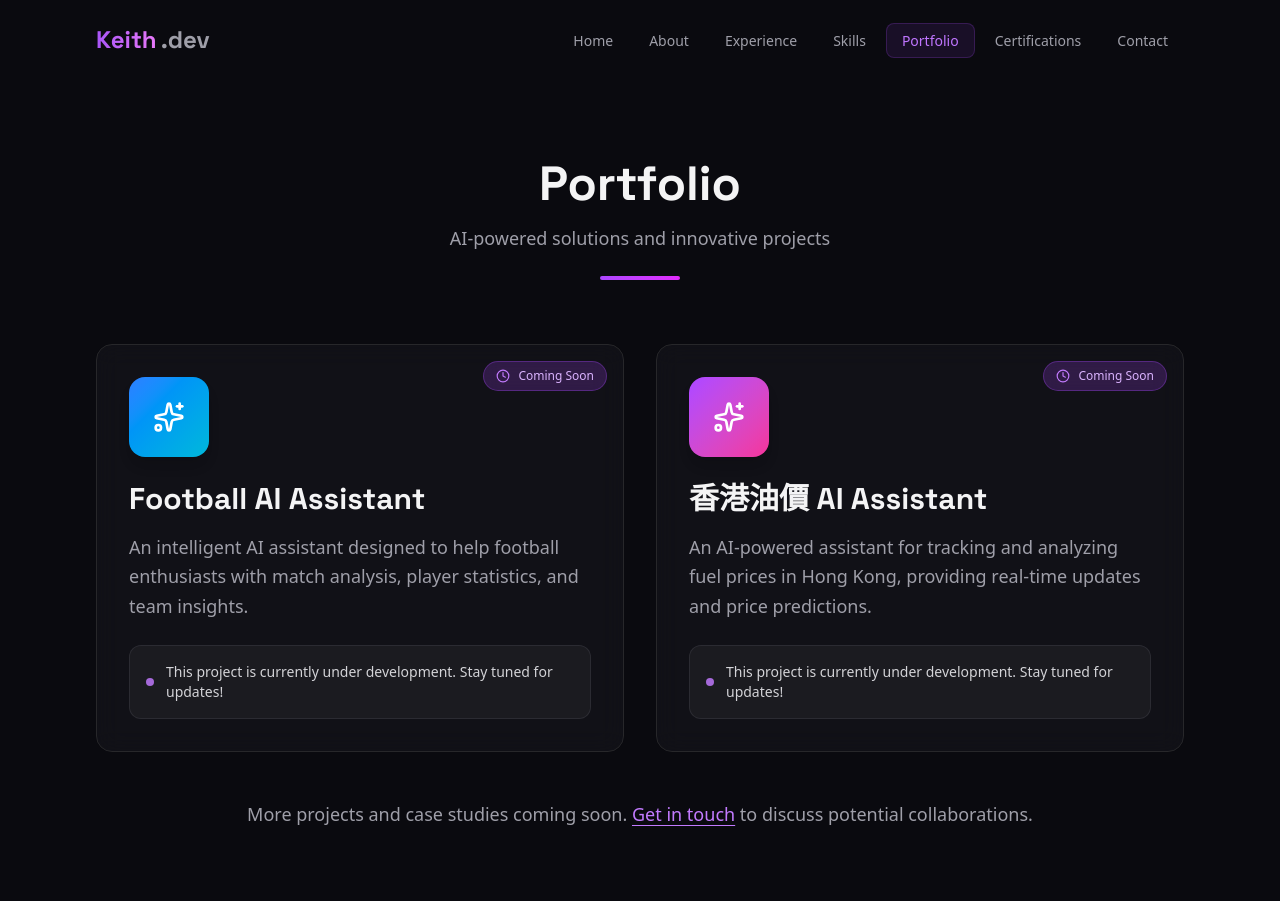
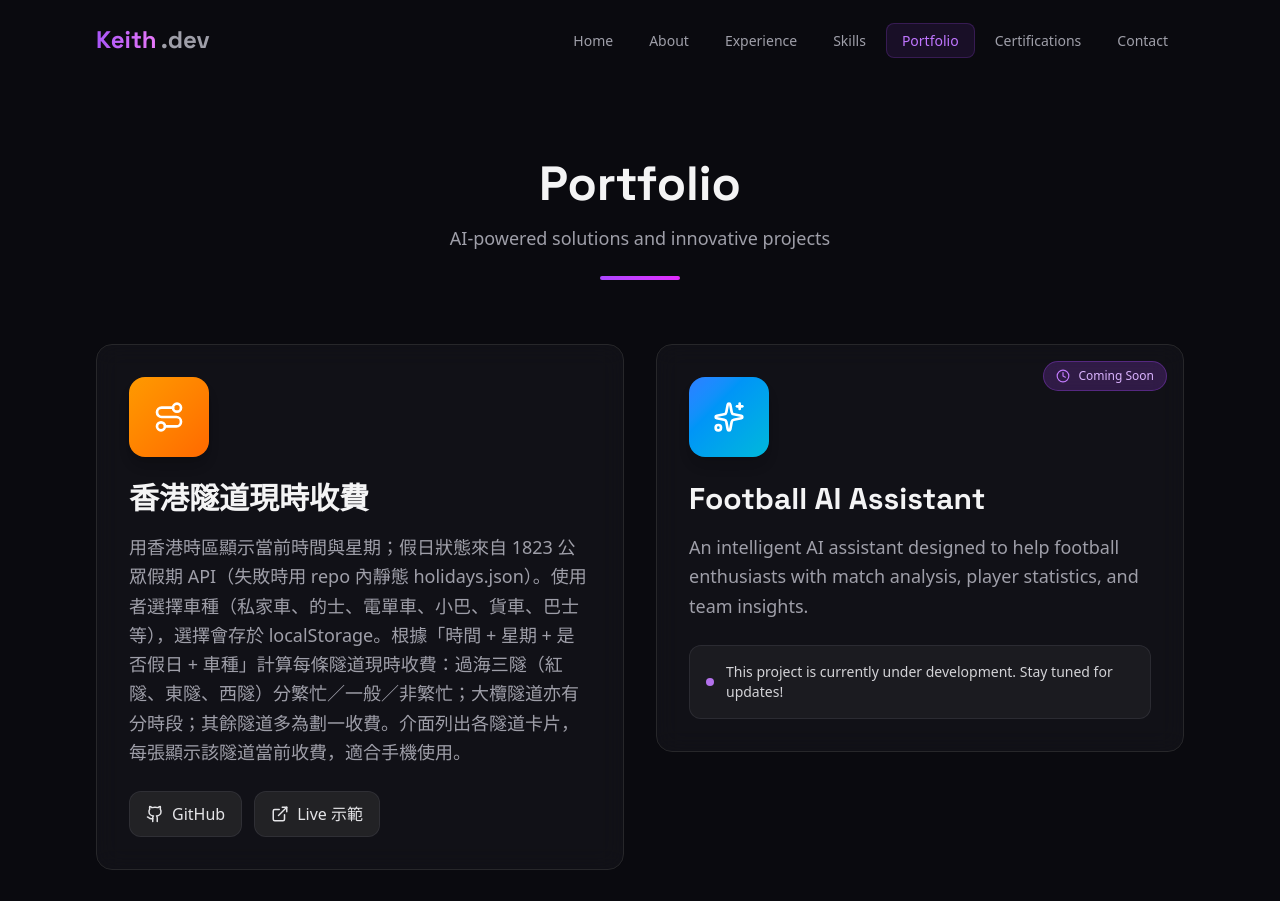
Before and after one commit to 8keithkwok/Personal-Portfolio, a Next.js app: page /portfolio in a window 1280 px wide. Shown: the top 901 px of the page. Built offline with nearby package versions, Linux system fonts and the light colour scheme.

Commit message:
feat(portfolio): add HK Tunnel Tolls with description and repo/live links

```diff
--- a/app/portfolio/page.tsx
+++ b/app/portfolio/page.tsx
@@ -1,13 +1,30 @@
 "use client";
 
 import { motion } from "framer-motion";
-import { Sparkles, Clock } from "lucide-react";
+import { Sparkles, Clock, Route, ExternalLink, Github } from "lucide-react";
 import PageWrapper from "@/components/PageWrapper";
 import SectionHeader from "@/components/SectionHeader";
 import AnimatedSection, { StaggerContainer, StaggerItem } from "@/components/AnimatedSection";
 
-export default function PortfolioPage() {
-  const portfolioItems = [
+type PortfolioItem = {
+  title: string;
+  description: string;
+  icon: React.ComponentType<{ size?: number }>;
+  gradient: string;
+  repoUrl?: string;
+  liveUrl?: string;
+};
+
+const portfolioItems: PortfolioItem[] = [
+  {
+    title: "香港隧道現時收費",
+    description:
+      "用香港時區顯示當前時間與星期；假日狀態來自 1823 公眾假期 API（失敗時用 repo 內靜態 holidays.json）。使用者選擇車種（私家車、的士、電單車、小巴、貨車、巴士等），選擇會存於 localStorage。根據「時間 + 星期 + 是否假日 + 車種」計算每條隧道現時收費：過海三隧（紅隧、東隧、西隧）分繁忙／一般／非繁忙；大欖隧道亦有分時段；其餘隧道多為劃一收費。介面列出各隧道卡片，每張顯示該隧道當前收費，適合手機使用。",
+    icon: Route,
+    gradient: "from-amber-500 to-orange-500",
+    repoUrl: "https://github.com/8keithkwok/hk-tunnel-tolls",
+    liveUrl: "https://8keithkwok.github.io/hk-tunnel-tolls/",
+  },
   {
     title: "Football AI Assistant",
     description: "An intelligent AI assistant designed to help football enthusiasts with match analysis, player statistics, and team insights.",
@@ -21,6 +38,8 @@ export default function PortfolioPage() {
     gradient: "from-purple-500 to-pink-500",
   },
 ];
+
+export default function PortfolioPage() {
 
   return (
     <PageWrapper>
@@ -44,7 +63,8 @@ export default function PortfolioPage() {
                     className={`absolute inset-0 bg-gradient-to-br ${item.gradient} opacity-0 group-hover:opacity-10 transition-opacity duration-500`}
                   />
 
-                  {/* Coming Soon Badge */}
+                  {/* Coming Soon Badge - only when no repo/live links */}
+                  {!item.repoUrl && !item.liveUrl && (
                     <div className="absolute top-4 right-4 z-10">
                       <motion.div
                         initial={{ scale: 0 }}
@@ -56,6 +76,7 @@ export default function PortfolioPage() {
                         <span className="text-xs font-medium text-purple-300">Coming Soon</span>
                       </motion.div>
                     </div>
+                  )}
 
                   {/* Content */}
                   <div className="relative z-10">
@@ -79,7 +100,34 @@ export default function PortfolioPage() {
                       {item.description}
                     </p>
 
-                    {/* Coming Soon Message */}
+                    {/* Repo + Live links when available */}
+                    {(item.repoUrl || item.liveUrl) ? (
+                      <div className="flex flex-wrap gap-3">
+                        {item.repoUrl && (
+                          <a
+                            href={item.repoUrl}
+                            target="_blank"
+                            rel="noopener noreferrer"
+                            className="inline-flex items-center gap-2 px-4 py-2.5 rounded-xl bg-zinc-800/80 border border-zinc-700/50 text-zinc-200 hover:bg-zinc-700/80 hover:text-zinc-100 transition-colors"
+                          >
+                            <Github size={18} />
+                            <span>GitHub</span>
+                          </a>
+                        )}
+                        {item.liveUrl && (
+                          <a
+                            href={item.liveUrl}
+                            target="_blank"
+                            rel="noopener noreferrer"
+                            className="inline-flex items-center gap-2 px-4 py-2.5 rounded-xl bg-zinc-800/80 border border-zinc-700/50 text-zinc-200 hover:bg-zinc-700/80 hover:text-zinc-100 transition-colors"
+                          >
+                            <ExternalLink size={18} />
+                            <span>Live 示範</span>
+                          </a>
+                        )}
+                      </div>
+                    ) : (
+                      /* Coming Soon Message */
                       <div className="flex items-center gap-3 p-4 rounded-xl bg-zinc-800/50 border border-zinc-700/50">
                         <div className="flex-shrink-0">
                           <div className="w-2 h-2 rounded-full bg-purple-400 animate-pulse" />
@@ -88,6 +136,7 @@ export default function PortfolioPage() {
                           This project is currently under development. Stay tuned for updates!
                         </p>
                       </div>
+                    )}
                   </div>
 
                   {/* Decorative Elements */}
```
Lines whose indentation alone changed are shown as unchanged.
